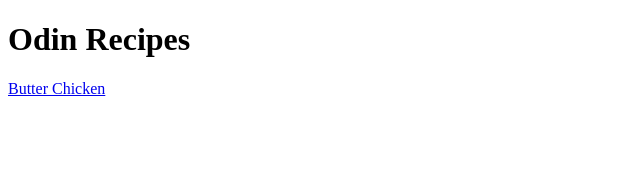
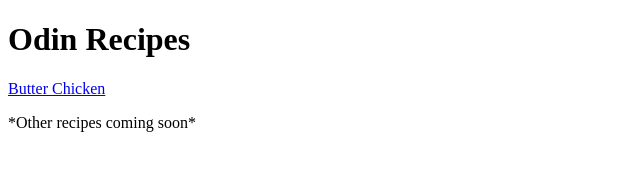
Before and after one commit to SFujiN/odin-recipes, a plain HTML site: page index.html in a window 1280 px wide. Shown: the whole page, without its empty margins (0-640 px from the left). Drawn offline with Linux system fonts and the light colour scheme.

Commit message:
Edit index.html body

```diff
--- a/index.html
+++ b/index.html
@@ -8,5 +8,6 @@
     <body>
         <h1>Odin Recipes</h1>
         <a href="recipes/butter-chicken.html">Butter Chicken</a>
+        <p>*Other recipes coming soon*</p>
     </body>
 </html>
```
